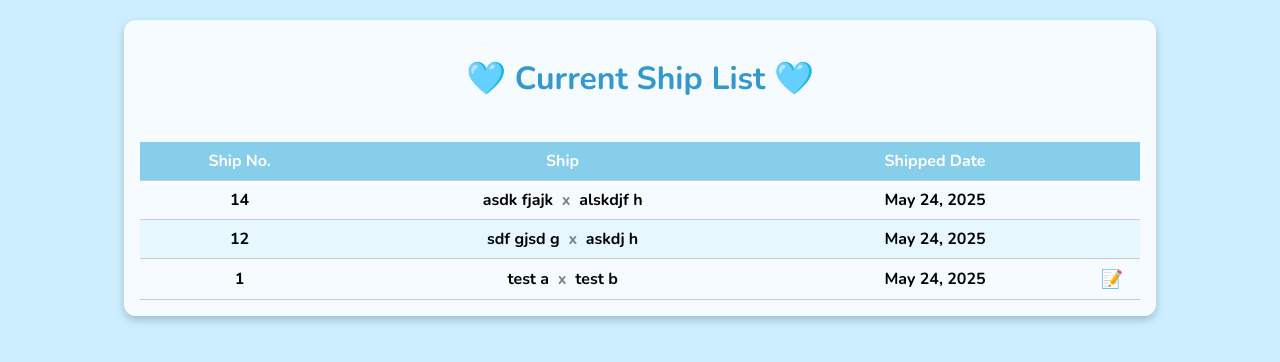
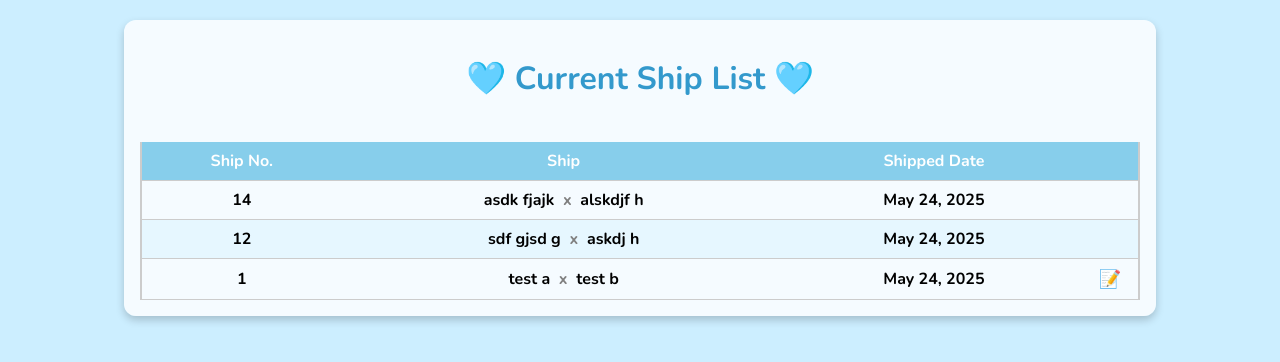
Before and after one commit to Clipph/shiplist_english_server, a Django app: page / in a window 1280 px wide. Shown: the top 362 px of the page. Run offline with Django 5.2, Linux system fonts and the light colour scheme; data comes from the database, SQL or seed files in the repository.

Commit message:
Updated borders

```diff
--- a/shiplist/static/shiplist/style.css
+++ b/shiplist/static/shiplist/style.css
@@ -125,6 +125,8 @@ body {
 table {
   border-collapse: collapse;
   width: 100%;
+  border-left: 2px solid #ccc;
+  border-right: 2px solid #ccc;
 }
 
 thead th {
--- a/shiplist/templates/shiplist/index.html
+++ b/shiplist/templates/shiplist/index.html
@@ -16,7 +16,7 @@
       <th>Ship No.</th>
       <th>Ship</th>
       <th>Shipped Date</th>
-      <th></th> <!-- You can keep this empty for spacing or remove if you want -->
+      <th></th>
     </tr>
   </thead>
   <tbody>
@@ -38,7 +38,7 @@
     {% endfor %}
   </tbody>
 </table>
-      </div>
+</div>
 
 <!-- Modal container -->
 <div id="remarks-modal" class="modal" style="display:none;">
```
